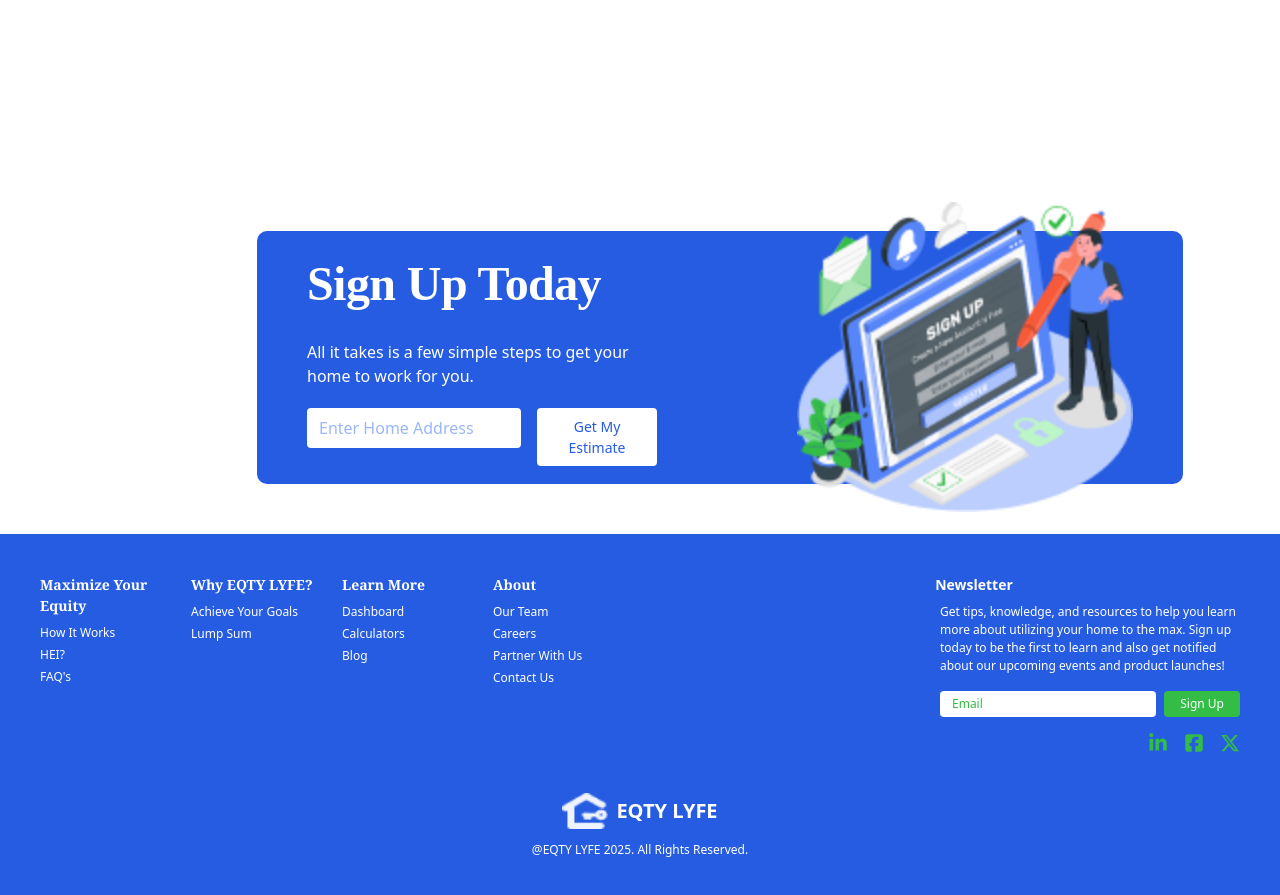
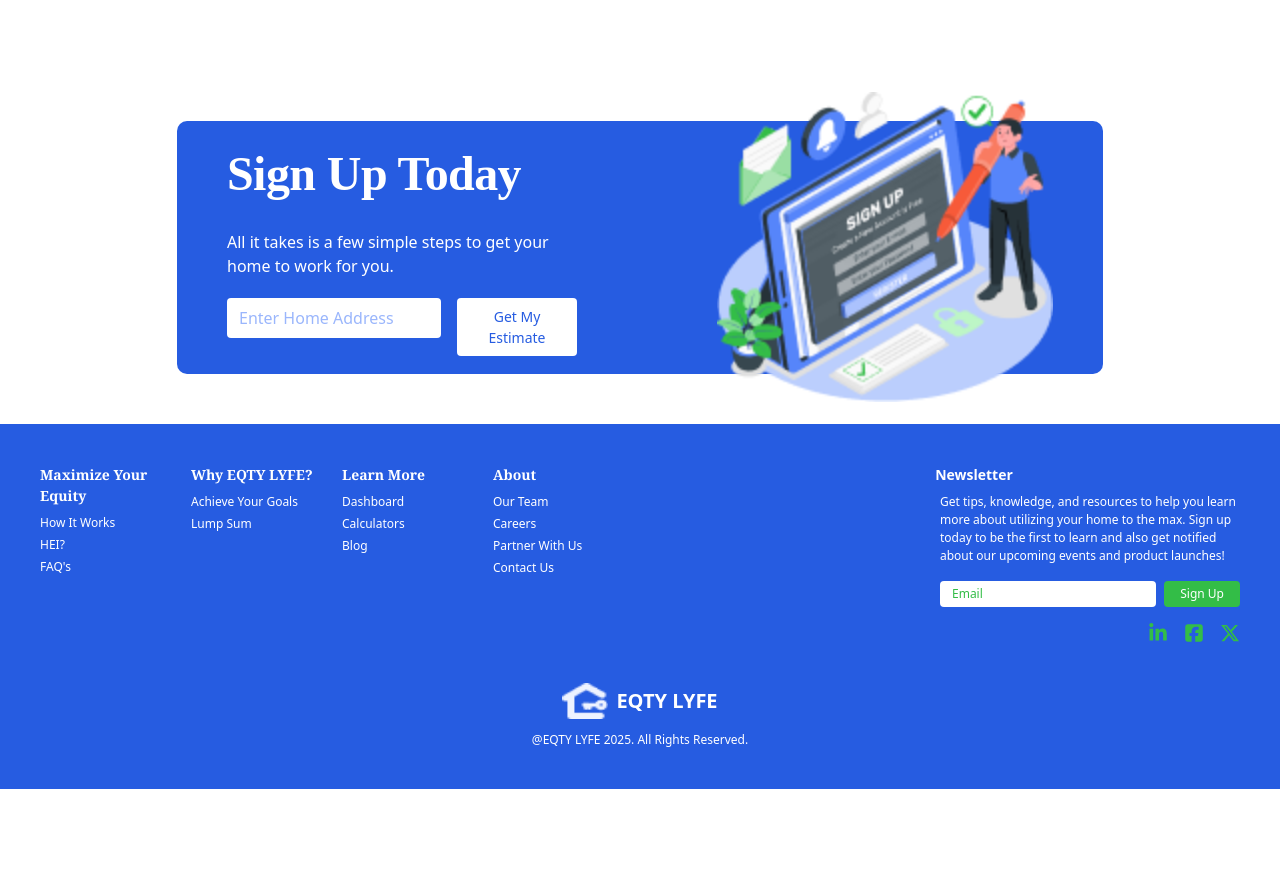
Before and after one commit to mdmoghnishah/EQTYLYFE, a React (Vite) app: page / in a window 1280 px wide. Shown: the part 3000-3895 px from the top of the page. After the commit the page ends 3789 px from the top, so only its background shows below. Built offline with nearby package versions, Linux system fonts and the light colour scheme.

Commit message:
updates signup

```diff
--- a/src/components/Home.jsx
+++ b/src/components/Home.jsx
@@ -74,8 +74,8 @@
             <EquityStatsSection />
             <FinancialGoalSection />
             <HowItWorks />
-            <div className="w-full bg-[#265CE1] rounded-[10px] mt-[200px] mb-[50px] px-6 py-10 md:py-0 md:mt-[200px] md:ml-[257px] md:w-[926px] md:h-[253px] md:flex md:justify-between md:items-center md:px-[50px] z-10">
-
+            <div className="w-full flex justify-center mt-[90px] mb-[50px] px-4 z-10">
+                <div className="w-full bg-[#265CE1] rounded-[10px] px-6 py-10 md:py-0 md:w-[926px] md:h-[253px] md:flex md:justify-between md:items-center md:px-[50px]">
                     {/* Left Content */}
                     <div className="flex flex-col gap-5 max-w-full md:max-w-[350px]">
                         <h2 className="text-white font-semibold text-[32px] md:text-[48px] tracking-[-0.012em] font-['IBM_Plex_Serif']">
@@ -106,6 +106,8 @@
                         />
                     </div>
                 </div>
+            </div>
+
             <FooterSection />
 
 
```
Lines whose indentation alone changed are shown as unchanged.
